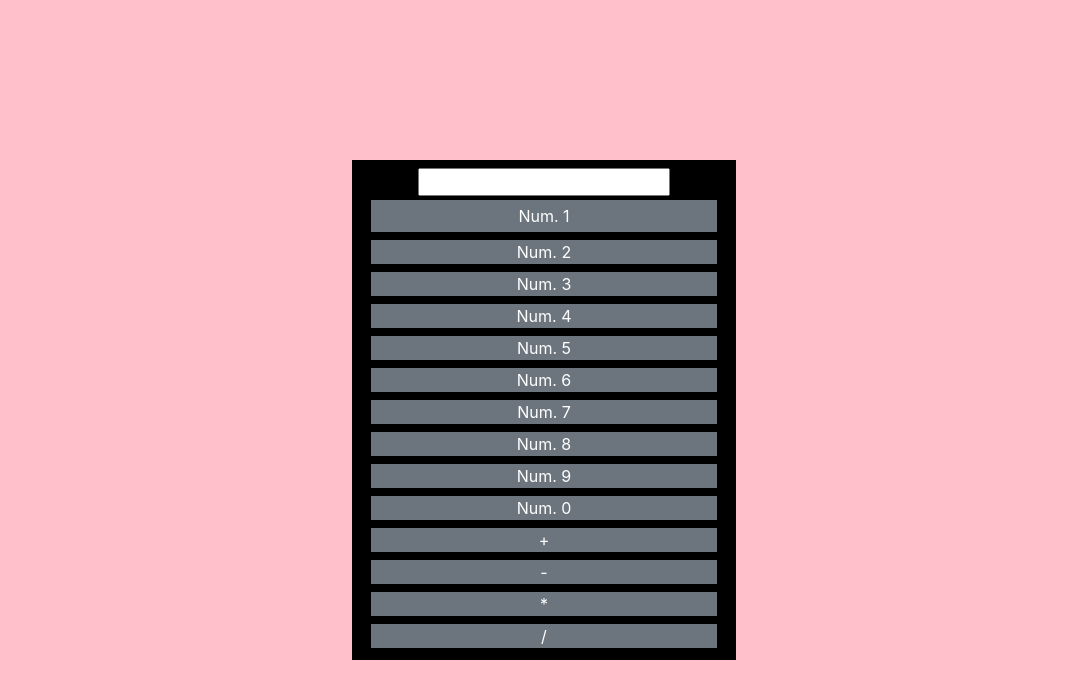
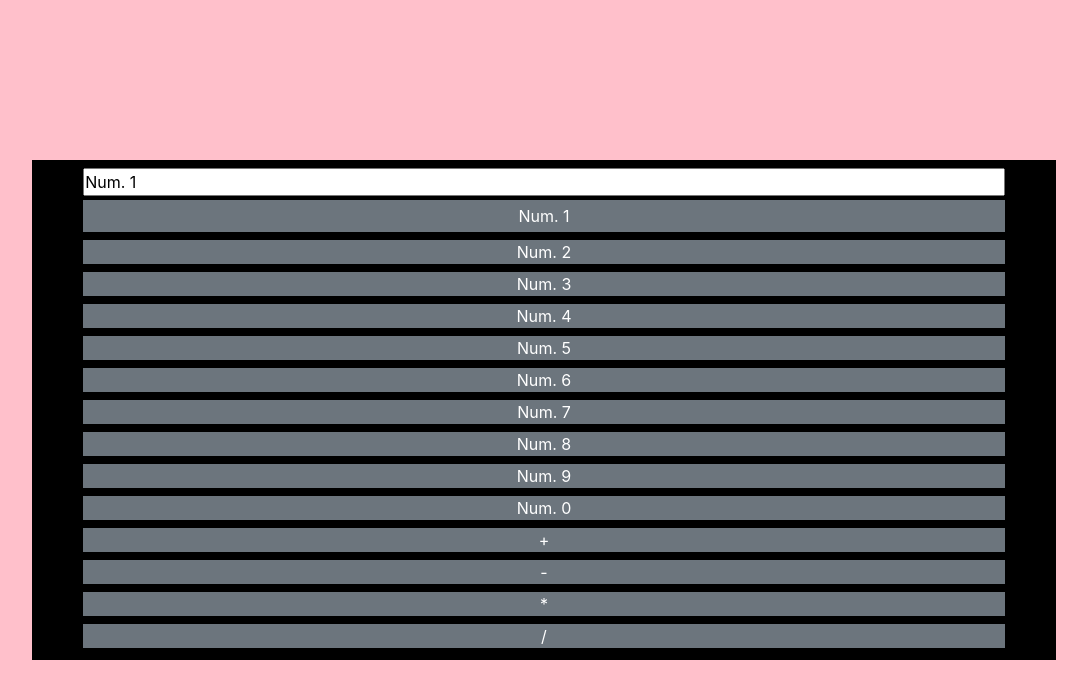
Before and after one commit to RodrigoPalazon/radom_js_exercices, a plain HTML site: page index.html in a window 1280 px wide. Both pictures are taken after a click on the element "Num. 1". Shown: the whole page, without its empty margins (96-1183 px from the left). Drawn offline with nearby package versions, Linux system fonts and the light colour scheme.

Commit message:
Add values within input element

```diff
--- a/static/script/script.js
+++ b/static/script/script.js
@@ -5,10 +5,13 @@ const array = [];
 
 function printContent(id) {
     let element = document.getElementById(id);
-    let consolePrint = element.textContent;
+    let consolePrint = element.textContent.trim();
     array.push(consolePrint);
+    input.value = array.toString();
+
+    // console.log(typeof consolePrint)
 
 
     // document.body.appendChild(array);
-    // console.log(calcStr);
+    console.log(input.value);
   }
--- a/static/style/style.css
+++ b/static/style/style.css
@@ -19,14 +19,21 @@ body {
     justify-content: space-around;
     flex-direction: column;
     align-items: center;
-    width: 30%;
+    width: 80%;
     padding: .5em 0;
     margin-top: 20vh;
 }
 
+input {
+    width: 90%;
+    text-align: left;
+}
+
 .btn-container {
     width: 90%;
+    /* height: auto; */
     display: flex;
     justify-content: center;
+    align-items: center;
     color: white;
 }
```
